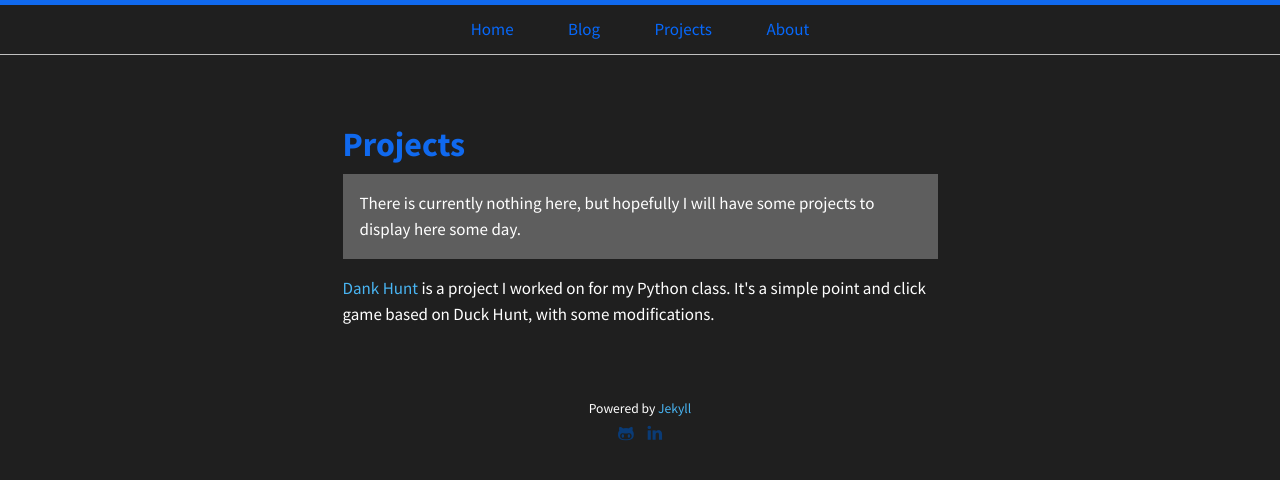
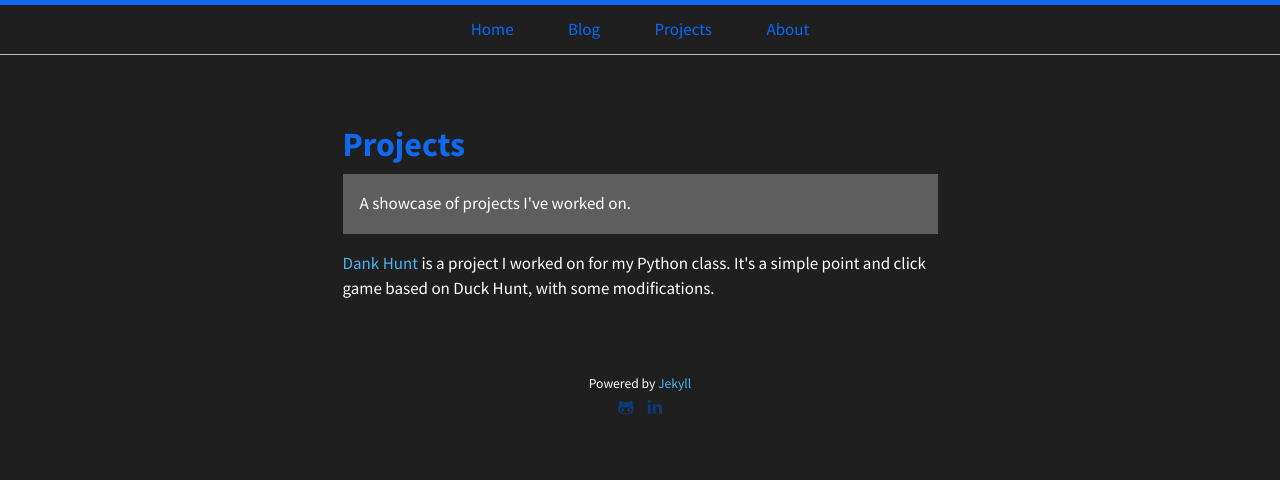
Before and after one commit to jackyhohs/jackyhohs.github.io, a Jekyll site: the page built from projects.md, in a window 1280 px wide. Shown: the top 480 px of the page. Built offline with Jekyll 4.4.1, drawn with Linux system fonts in a browser that asks for light colours.

Commit message:
6/28 update

```diff
--- a/_sass/pages/_landing.scss
+++ b/_sass/pages/_landing.scss
@@ -4,7 +4,7 @@
  */
 
 .landing-title {
-    color: $post-title-color;
+    color: rgb(16, 105, 238);
     text-align: center;
     border-bottom: 1px solid #c0c0c0;
     padding-bottom: 0.7rem;
--- a/projects.md
+++ b/projects.md
@@ -4,7 +4,7 @@ title: Projects
 ---
 
 <p class="message">
-  There is currently nothing here, but hopefully I will have some projects to display here some day.
+  A showcase of projects I've worked on.
 </p>
 
 <p>
```
